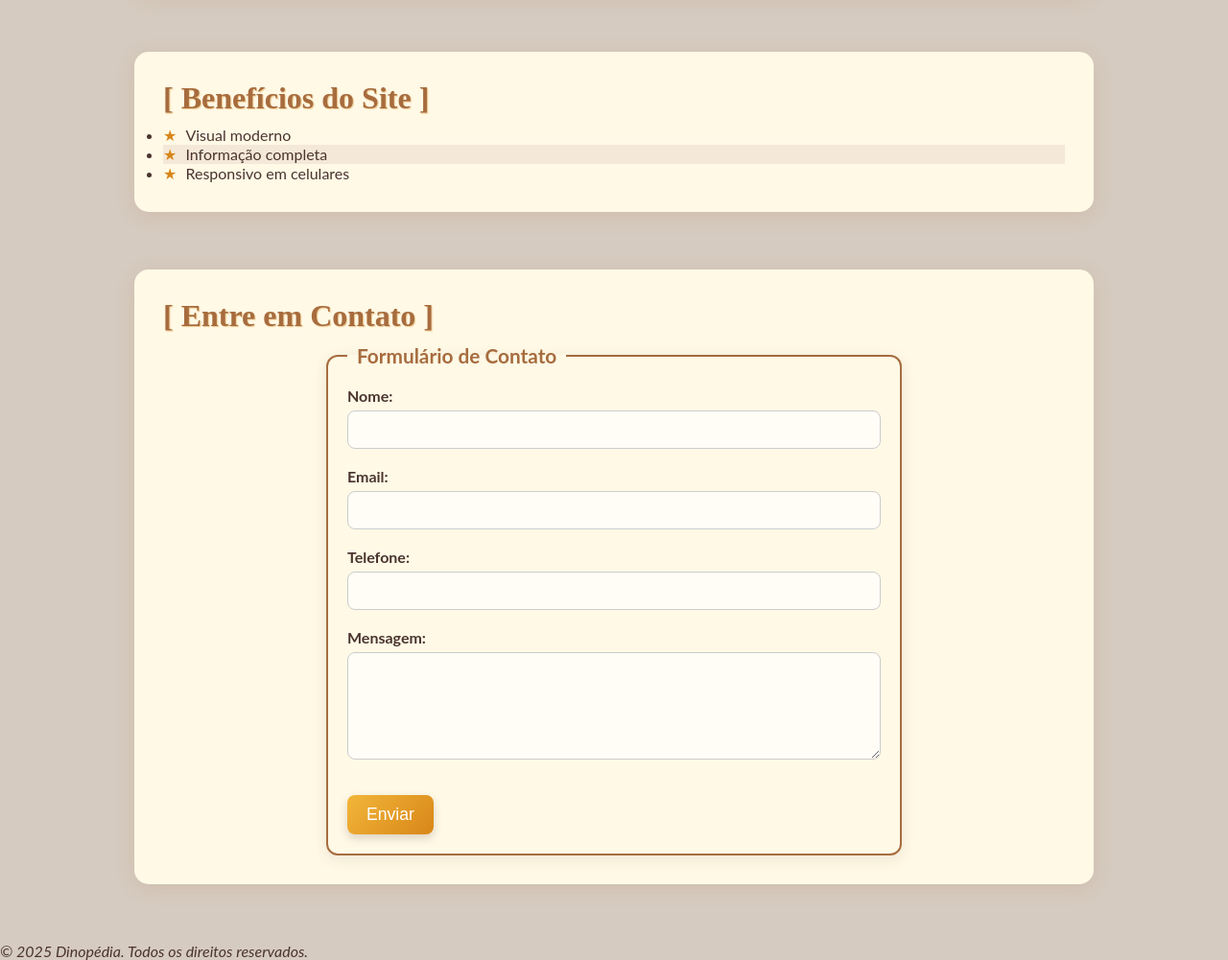
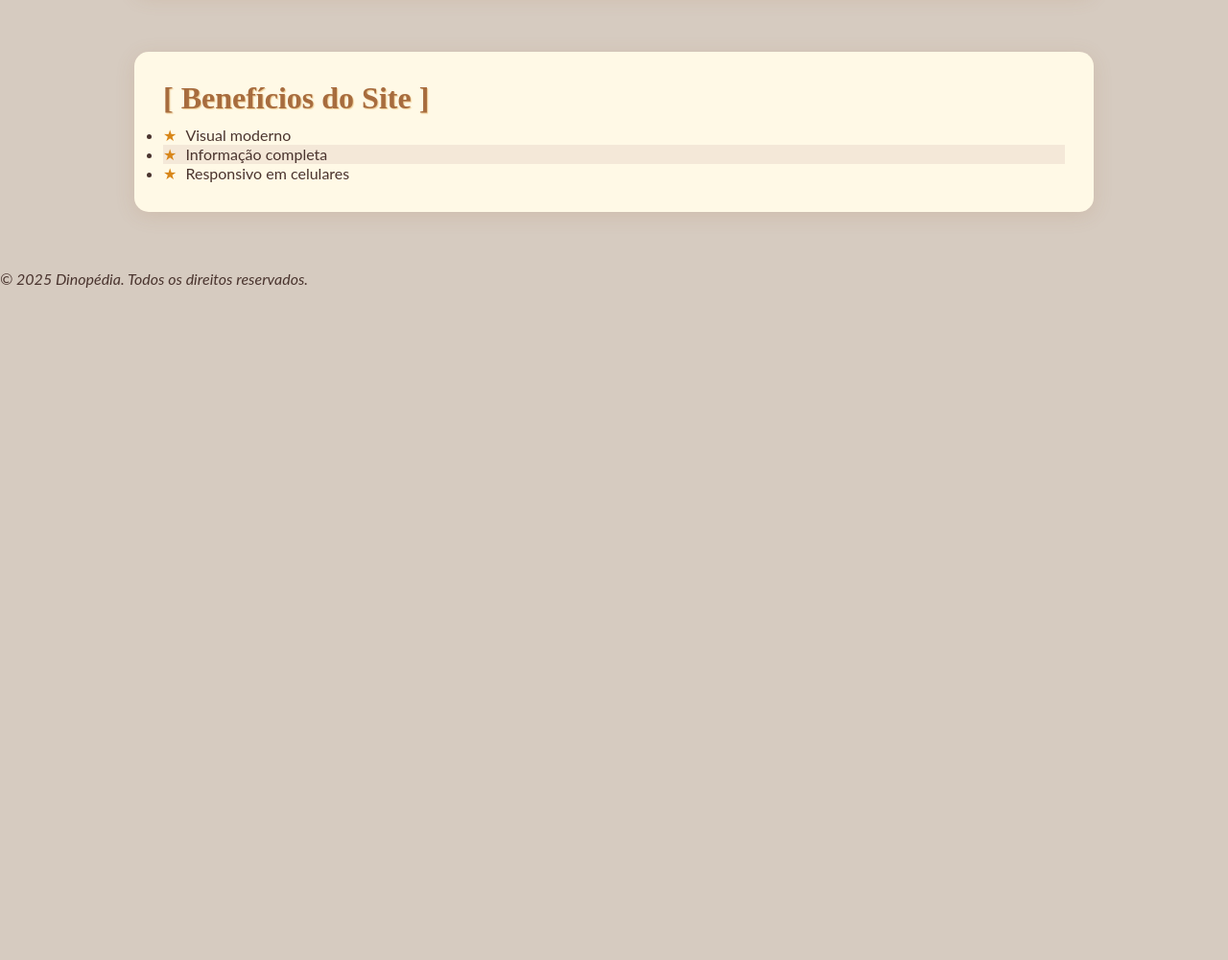
Before and after one commit to davi1256/Dinopedia-3, a plain HTML site: page index.html in a window 1280 px wide. Shown: the part 9234-10235 px from the top of the page at 96% size. After the commit the page ends 9534 px from the top, so only its background shows below. Drawn offline with Linux system fonts and the light colour scheme.

Commit message:
Update index.html

```diff
--- a/index.html
+++ b/index.html
@@ -20,7 +20,7 @@
   </header>
 
   <nav>
-  <a href="#formulario">Contato</a>
+  <a href="contato.html">Contato</a>
   <a href="#t-rex">Tiranossauro Rex</a>
   <a href="#velociraptor">Velociraptor</a>
   <a href="#deinonico">Deinonico</a>
@@ -120,29 +120,6 @@
   </ul>
 </section>
 
- <section id="formulario">
-    <h2>Entre em Contato</h2>
-    <form action="#" method="post">
-      <fieldset>
-        <legend>Formulário de Contato</legend>
-
-        <label for="nome">Nome:</label>
-        <input type="text" id="nome" name="nome" required><br><br>
-
-        <label for="email">Email:</label>
-        <input type="email" id="email" name="email" required><br><br>
-
-        <label for="telefone">Telefone:</label>
-        <input type="tel" id="telefone" name="telefone" required><br><br>
-
-        <label for="mensagem">Mensagem:</label><br>
-        <textarea id="mensagem" name="mensagem" rows="5" required></textarea><br><br>
-
-        <input type="submit" value="Enviar">
-      </fieldset>
-    </form>
-  </section>
-
 <footer>
     <p>&copy; 2025 Dinopédia. Todos os direitos reservados.</p>
   </footer>
```
